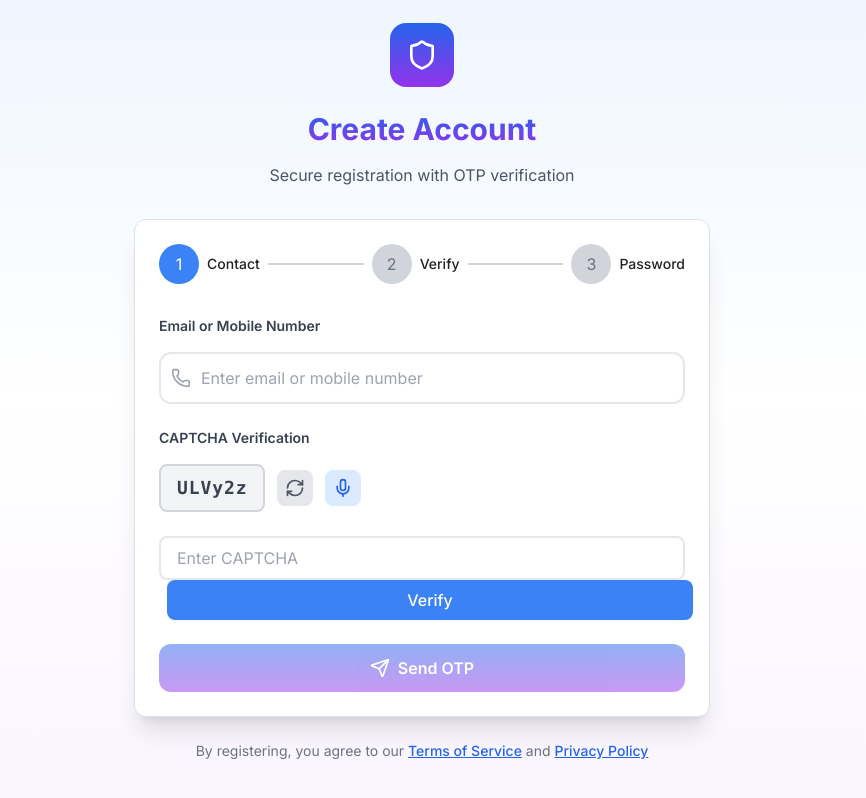
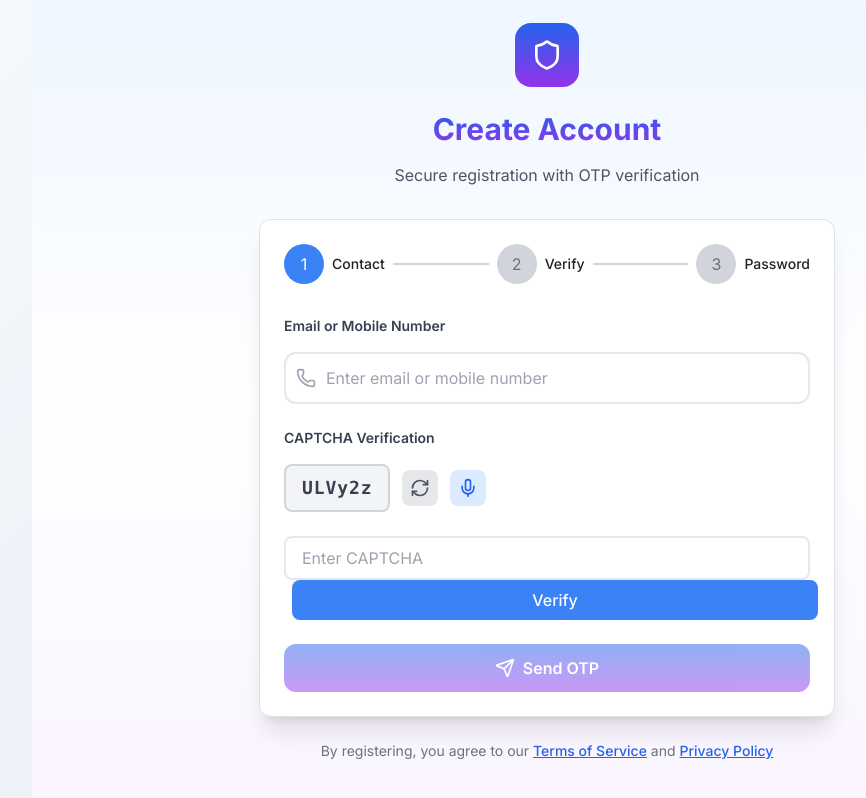
Before and after one commit to ONE2ALLINFOTECH/shopymallgun, a React (Vite) app in the folder frontend/: page / in a window 1280 px wide. Shown: the whole page, without its empty margins (218-1084 px from the left). Built offline with nearby package versions, Linux system fonts and the light colour scheme; no server answers.

Commit message:
Initial commit

```diff
--- a/frontend/src/components/pages/common.css
+++ b/frontend/src/components/pages/common.css
@@ -1 +1 @@
- .flex-grow-1{margin-left: 0px !important;}
+/* .flex-grow-1{margin-left: 0px !important;}
```
